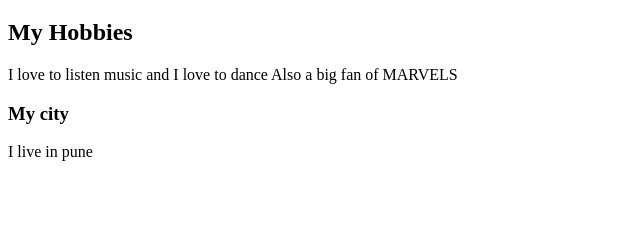
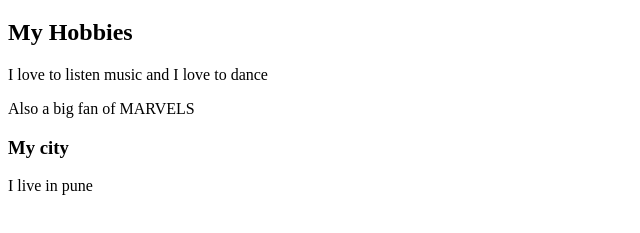
Before and after one commit to KhushiV16/KhushiV16.github.io, a plain HTML site: page index.html in a window 1280 px wide. Shown: the part 61-294 px from the top of the page, without its empty margins (0-640 px from the left). Drawn offline with Linux system fonts and the light colour scheme.

Commit message:
Update index.html

```diff
--- a/index.html
+++ b/index.html
@@ -6,8 +6,8 @@
 <body>
   <H1>Hey Khushi here !! </H1>
 <h2>My Hobbies </h2>
-<p>I love to listen music and I love to dance
-  Also a big fan of MARVELS </p>
+  <p>I love to listen music and I love to dance </p>
+ <p> Also a big fan of MARVELS </p>
   <h3>My city </h3>
   <P>I live in pune</p>
 </body>
```
